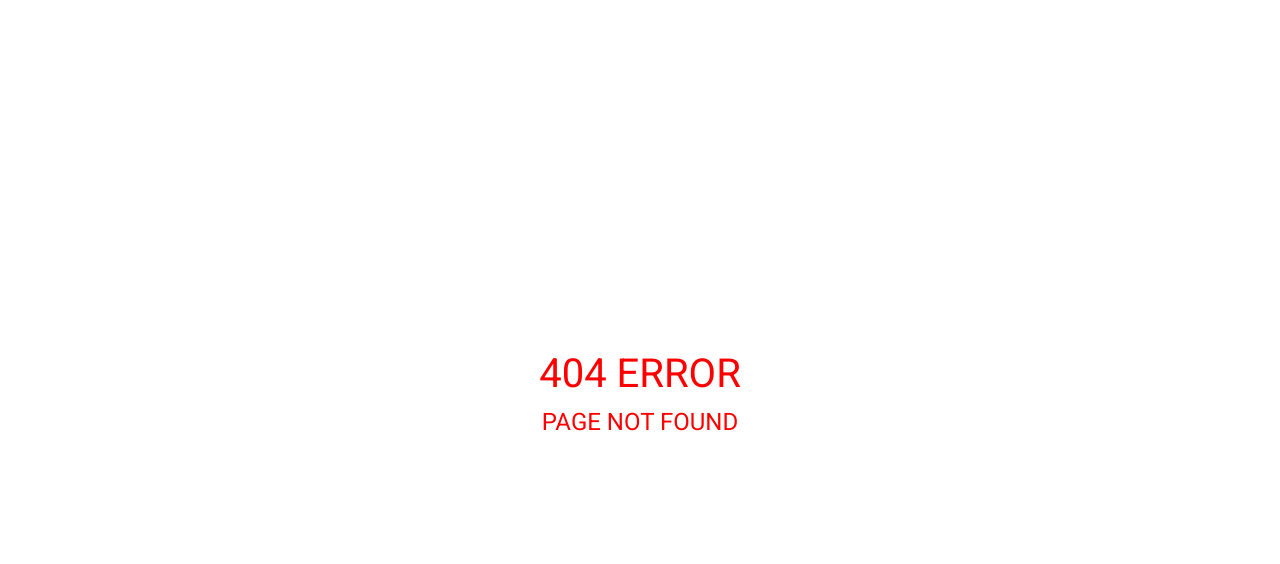
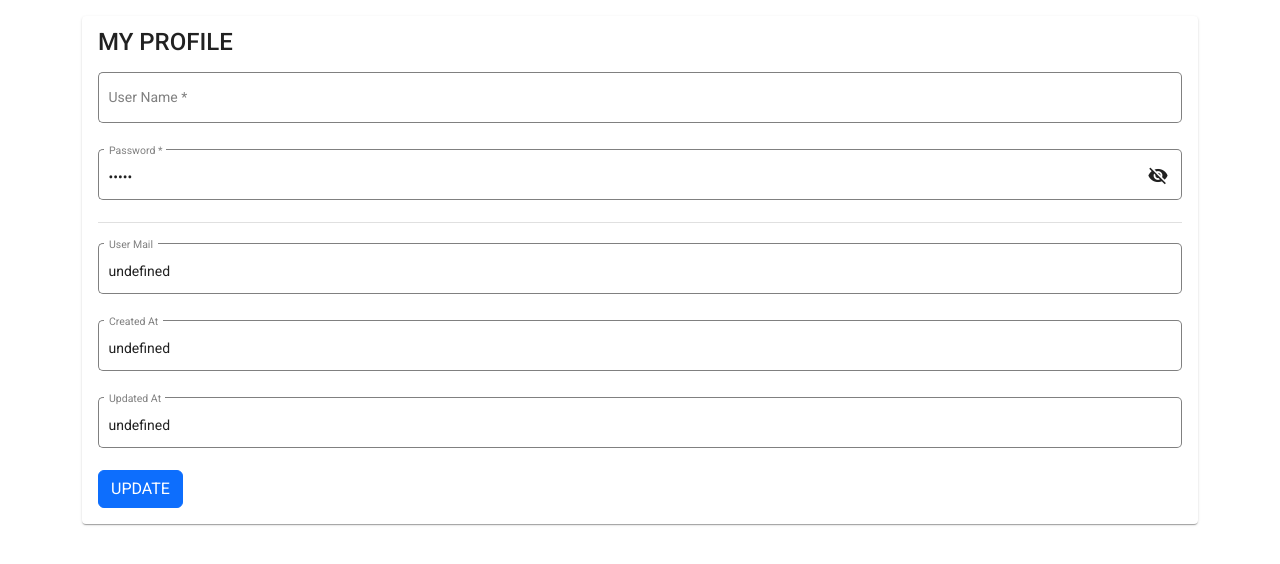
Before and after one commit to vishkashpvp/task-ui-ng, an Angular app: page /profile in a window 1280 px wide. Before the commit this address had no page. Shown: the top 564 px of the page. Built offline with nearby package versions, Linux system fonts and the light colour scheme.

Commit message:
Add Profile Page and Route

```diff
--- a/src/app/app.module.ts
+++ b/src/app/app.module.ts
@@ -23,6 +23,8 @@ import { MatDialogModule } from '@angular/material/dialog';
 import { DialogEmployeeComponent } from './home/dialog-employee/dialog-employee.component';
 import { MatSelectModule } from '@angular/material/select';
 import { HttpClientModule } from '@angular/common/http';
+import { ProfileComponent } from './profile/profile.component';
+import { MatDividerModule } from '@angular/material/divider';
 
 @NgModule({
   declarations: [
@@ -32,6 +34,7 @@ import { HttpClientModule } from '@angular/common/http';
     SigninComponent,
     HomeComponent,
     DialogEmployeeComponent,
+    ProfileComponent,
   ],
   imports: [
     BrowserModule,
@@ -50,6 +53,7 @@ import { HttpClientModule } from '@angular/common/http';
     MatSelectModule,
     FormsModule,
     HttpClientModule,
+    MatDividerModule,
   ],
   providers: [],
   bootstrap: [AppComponent],
--- a/src/app/app.routes.ts
+++ b/src/app/app.routes.ts
@@ -3,11 +3,16 @@ import { SignupComponent } from './signup/signup.component';
 import { NotFoundComponent } from './not-found/not-found.component';
 import { SigninComponent } from './signin/signin.component';
 import { HomeComponent } from './home/home.component';
+import { ProfileComponent } from './profile/profile.component';
 
 export const appRoutes: Routes = [
   {
     path: '',
     component: HomeComponent,
+  },
+  {
+    path: 'profile',
+    component: ProfileComponent,
   },
   {
     path: 'account/signin',
--- a/src/app/home/home.component.html
+++ b/src/app/home/home.component.html
@@ -3,10 +3,7 @@
 
   <ul class="nav mt-3">
     <li class="nav-item">
-      <button
-        class="btn btn-outline-primary"
-        onclick="location.href= 'profile.html'"
-      >
+      <button class="btn btn-outline-primary" routerLink="/profile">
         PROFILE
       </button>
     </li>
--- /dev/null
+++ b/src/app/profile/profile.component.html
@@ -0,0 +1,78 @@
+<div class="container mt-3">
+  <mat-card>
+    <mat-card-title>MY PROFILE</mat-card-title>
+
+    <!-- <mat-card-content class="mt-3">
+      <div *ngFor="let x of currentUser | keyvalue">
+        <mat-divider></mat-divider>
+        <mat-card-subtitle class="mt-3">{{ x.key }}</mat-card-subtitle>
+        <p>{{ x.value }}</p>
+      </div>
+    </mat-card-content> -->
+
+    <form
+      class="mt-3"
+      [formGroup]="profileForm"
+      (ngSubmit)="updateProfile(profileForm)"
+    >
+      <div class="form-group">
+        <mat-form-field appearance="outline">
+          <mat-label>User Name</mat-label>
+          <input
+            formControlName="name"
+            placeholder="Enter user name"
+            matInput
+          />
+          <mat-error> username error </mat-error>
+        </mat-form-field>
+      </div>
+
+      <div class="form-group">
+        <mat-form-field appearance="outline">
+          <mat-label>Password</mat-label>
+          <input
+            formControlName="password"
+            [type]="toggleEye ? 'password' : 'text'"
+            placeholder="Enter password"
+            matInput
+          />
+          <mat-icon matSuffix (click)="toggleEye = !toggleEye">{{
+            toggleEye ? "visibility_off" : "visibility"
+          }}</mat-icon>
+          <mat-error> password error </mat-error>
+        </mat-form-field>
+      </div>
+
+      <mat-divider></mat-divider>
+
+      <div class="form-group mt-3">
+        <mat-form-field appearance="outline">
+          <mat-label>User Mail</mat-label>
+          <input [value]="currentUser.mail" matInput readonly />
+        </mat-form-field>
+      </div>
+
+      <div class="form-group">
+        <mat-form-field appearance="outline">
+          <mat-label>Created At</mat-label>
+          <input [value]="currentUser.createdAt" matInput readonly />
+        </mat-form-field>
+      </div>
+
+      <div class="form-group">
+        <mat-form-field appearance="outline">
+          <mat-label>Updated At</mat-label>
+          <input [value]="currentUser.updatedAt" matInput readonly />
+        </mat-form-field>
+      </div>
+
+      <div class="form-group">
+        <button *ngIf="!updateLoading" class="btn btn-primary" type="submit">
+          UPDATE
+        </button>
+
+        <mat-spinner *ngIf="updateLoading" [diameter]="25"></mat-spinner>
+      </div>
+    </form>
+  </mat-card>
+</div>
--- /dev/null
+++ b/src/app/profile/profile.component.ts
@@ -0,0 +1,55 @@
+import { Component, OnInit } from '@angular/core';
+import { FormBuilder, FormGroup, Validators } from '@angular/forms';
+import { UserService } from '../services/user.service';
+
+@Component({
+  selector: 'app-profile',
+  templateUrl: './profile.component.html',
+  styleUrls: ['./profile.component.css'],
+})
+export class ProfileComponent implements OnInit {
+  currentUser;
+  profileForm!: FormGroup;
+  updateLoading: boolean = false;
+  toggleEye: boolean = true;
+
+  constructor(private fb: FormBuilder, private userService: UserService) {
+    this.currentUser = userService.getCurrentUser();
+    this.createProfileForm();
+  }
+
+  ngOnInit(): void {}
+
+  createProfileForm() {
+    this.profileForm = this.fb.group({
+      name: [
+        this.currentUser.name,
+        [
+          Validators.required,
+          Validators.minLength(3),
+          Validators.maxLength(30),
+        ],
+      ],
+      password: ['12345', [Validators.required, Validators.minLength(5)]],
+    });
+  }
+
+  updateProfile(form: FormGroup) {
+    this.updateLoading = true;
+
+    if (!form.valid) {
+      this.updateLoading = false;
+      return;
+    }
+
+    if (form.value.name === this.currentUser.name) {
+      delete form.value.name;
+    }
+
+    form.value._id = this.currentUser._id;
+
+    console.table(form.value);
+
+    this.updateLoading = false;
+  }
+}
```
Also changed, not shown: src/app/profile/profile.component.css (added), 1 other file (tests, documents, lock files or other folders).
